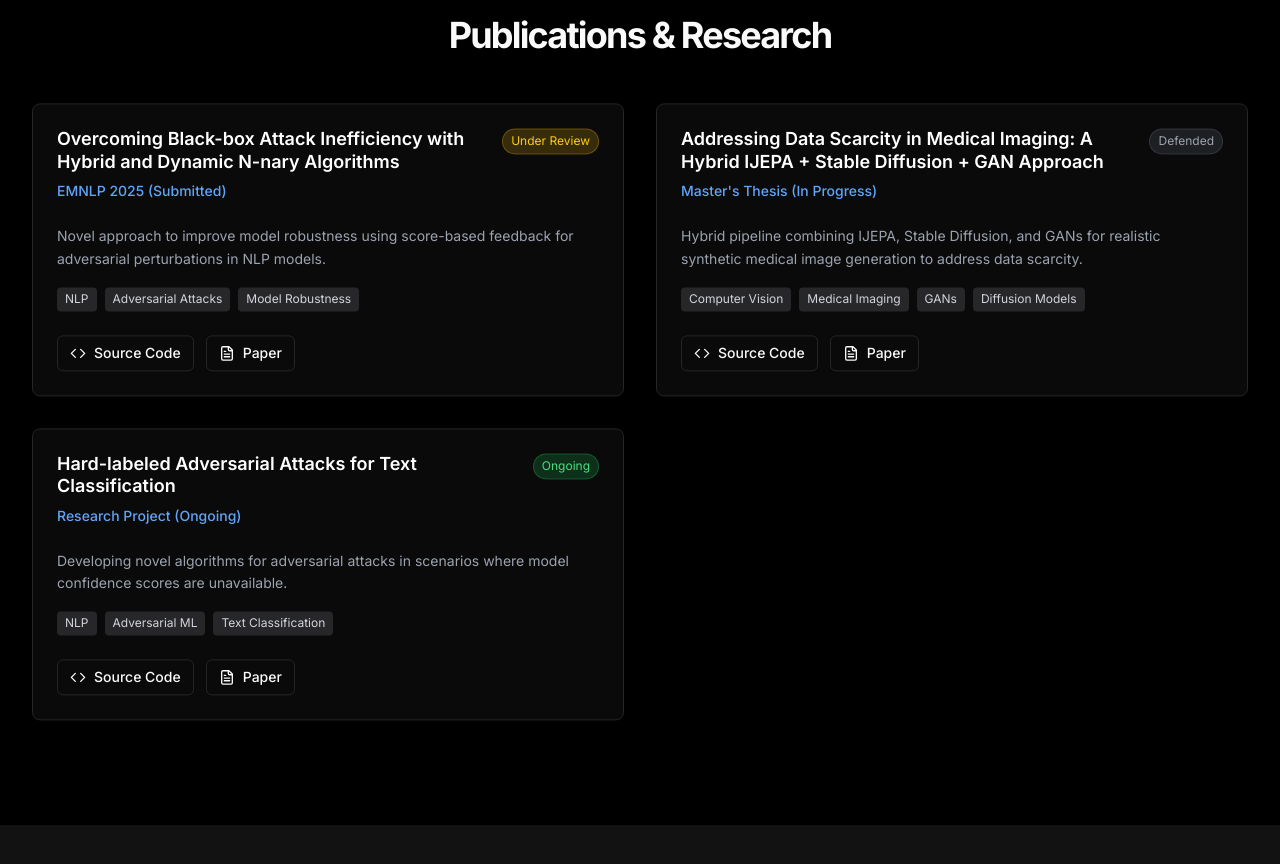
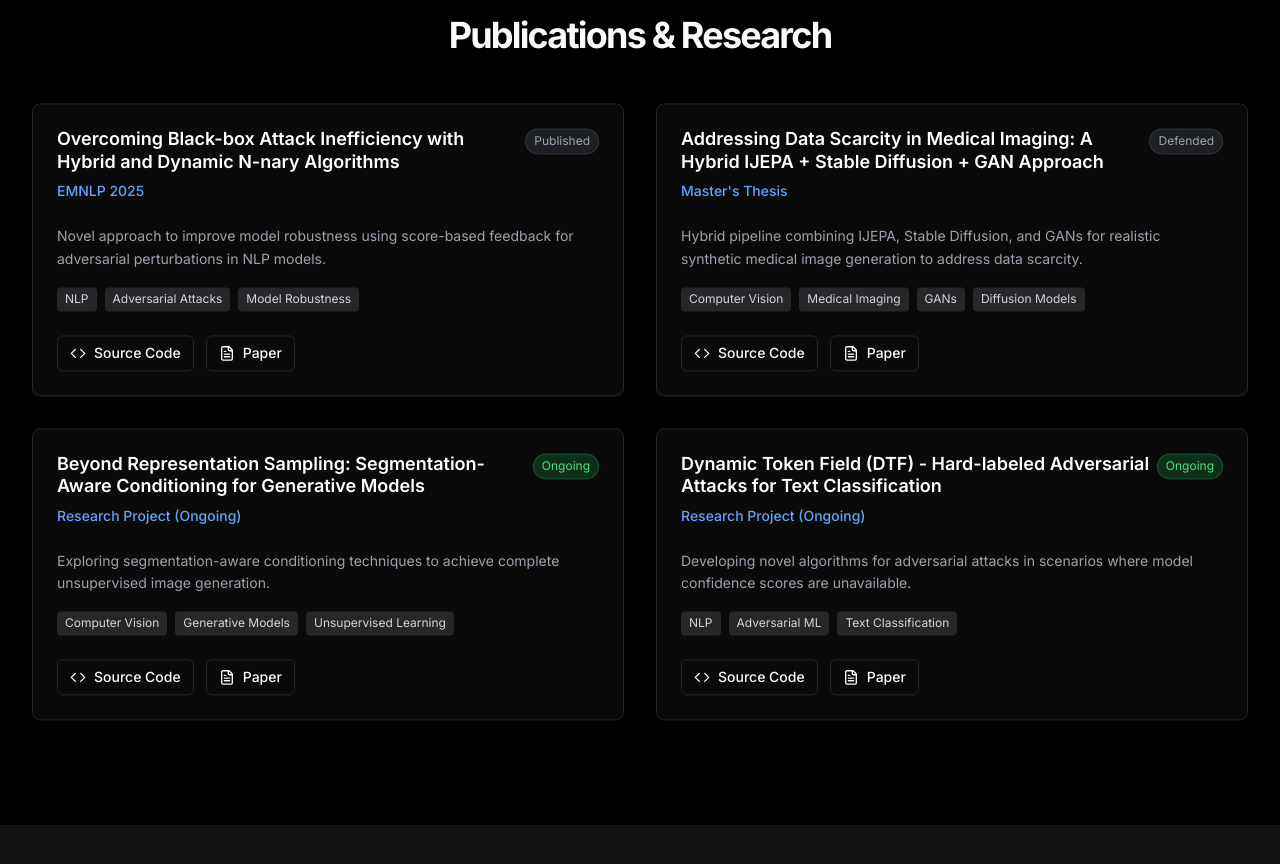
Before and after one commit to 08Abhinay/08Abhinay.github.io, a Next.js app: page / in a window 1280 px wide. Shown: the part 3000-3864 px from the top of the page. Built offline with nearby package versions, Linux system fonts and the light colour scheme.

Commit message:
Updating publications

```diff
--- a/app/components/publications.tsx
+++ b/app/components/publications.tsx
@@ -19,16 +19,16 @@ export default function Publications() {
   const publications = [
     {
       title: "Overcoming Black-box Attack Inefficiency with Hybrid and Dynamic N-nary Algorithms",
-      venue: "EMNLP 2025 (Submitted)",
+      venue: "EMNLP 2025",
       description: "Novel approach to improve model robustness using score-based feedback for adversarial perturbations in NLP models.",
-      status: "Under Review",
+      status: "Published",
       tags: ["NLP", "Adversarial Attacks", "Model Robustness"],
       sourceCode: "https://github.com/08Abhinay/Hybrid-Dynamic-Select",
-      paper: "https://github.com/08Abhinay/Hybrid-Dynamic-Select"
+      paper: "https://arxiv.org/abs/2509.20699"
     },
     {
       title: "Addressing Data Scarcity in Medical Imaging: A Hybrid IJEPA + Stable Diffusion + GAN Approach",
-      venue: "Master's Thesis (In Progress)",
+      venue: "Master's Thesis",
       description: "Hybrid pipeline combining IJEPA, Stable Diffusion, and GANs for realistic synthetic medical image generation to address data scarcity.",
       status: "Defended",
       tags: ["Computer Vision", "Medical Imaging", "GANs", "Diffusion Models"],
@@ -36,7 +36,16 @@ export default function Publications() {
       paper: "https://hammer.purdue.edu/articles/thesis/Addressing_Data_Scarcity_in_Medical_Imaging_A_Hybrid_Approach_Combining_IJEPA_Diffusion_and_GANs/29649557?file=56585534"
     },
     {
-      title: "Hard-labeled Adversarial Attacks for Text Classification",
+      title: "Beyond Representation Sampling: Segmentation-Aware Conditioning for Generative Models",
+      venue: "Research Project (Ongoing)",
+      description: "Exploring segmentation-aware conditioning techniques to achieve complete unsupervised image generation.",
+      status: "Ongoing",
+      tags: ["Computer Vision", "Generative Models", "Unsupervised Learning"],
+      sourceCode: "https://github.com/08Abhinay",
+      paper: "#"
+    },
+    {
+      title: "Dynamic Token Field (DTF) - Hard-labeled Adversarial Attacks for Text Classification",
       venue: "Research Project (Ongoing)",
       description: "Developing novel algorithms for adversarial attacks in scenarios where model confidence scores are unavailable.",
       status: "Ongoing",
```
